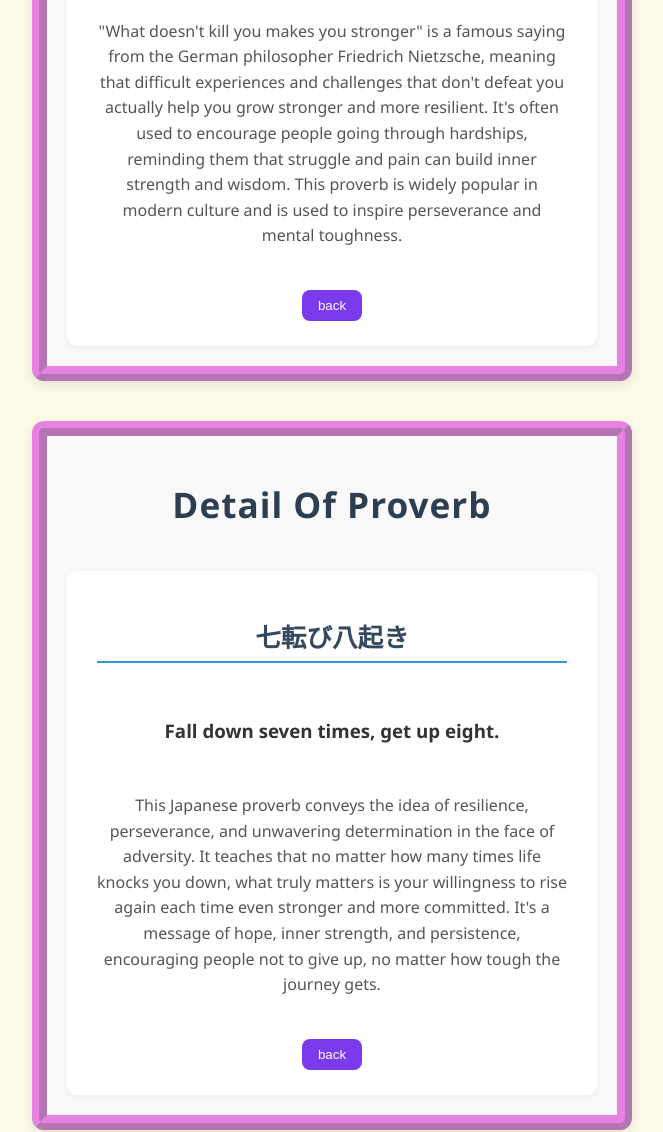
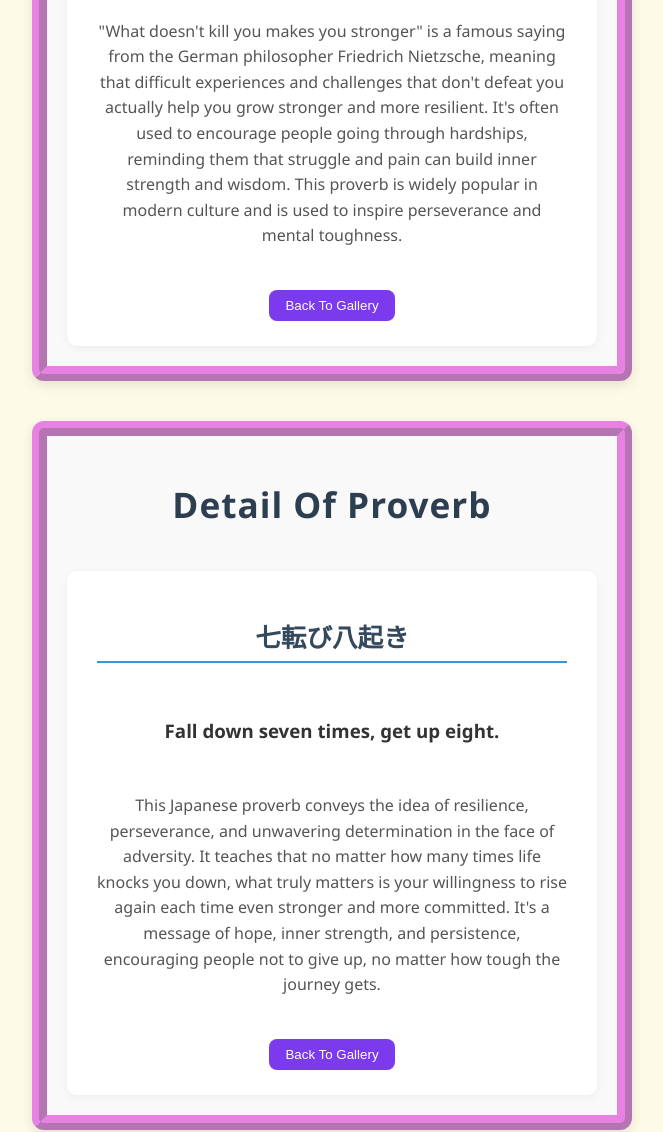
Before and after one commit to nargesyaghoubi-ygh/Proverbia, a plain HTML site: page proverb-detail.html in a window 1280 px wide. Shown: the part 438-1570 px from the top of the page, without its empty margins (308-971 px from the left). Drawn offline with Linux system fonts and the light colour scheme.

Commit message:
upload proverb-gallery

```diff
--- a/proverb-detail.html
+++ b/proverb-detail.html
@@ -23,7 +23,7 @@
                 <p>"What doesn't kill you makes you stronger" is a famous saying from the German philosopher Friedrich Nietzsche, meaning that difficult experiences and challenges that don't defeat you actually help you grow stronger and more resilient. It's often used to encourage people going through hardships, reminding them that struggle and pain can build inner strength and wisdom. This proverb is widely popular in modern culture and is used to inspire perseverance and mental toughness.</p>
             </div>
             <a href="Proverb-gallery.html" class="button-details">
-                <input type="button" value="back">
+                <input type="button" value="Back To Gallery">
             </a>
 
         </div>
@@ -37,7 +37,7 @@
                 <p>This Japanese proverb conveys the idea of resilience, perseverance, and unwavering determination in the face of adversity. It teaches that no matter how many times life knocks you down, what truly matters is your willingness to rise again each time even stronger and more committed. It's a message of hope, inner strength, and persistence, encouraging people not to give up, no matter how tough the journey gets.</p>
             </div>
             <a href="Proverb-gallery.html" class="button-details">
-                <input type="button" value="back">
+                <input type="button" value="Back To Gallery">
             </a>
 
         </div>
```
